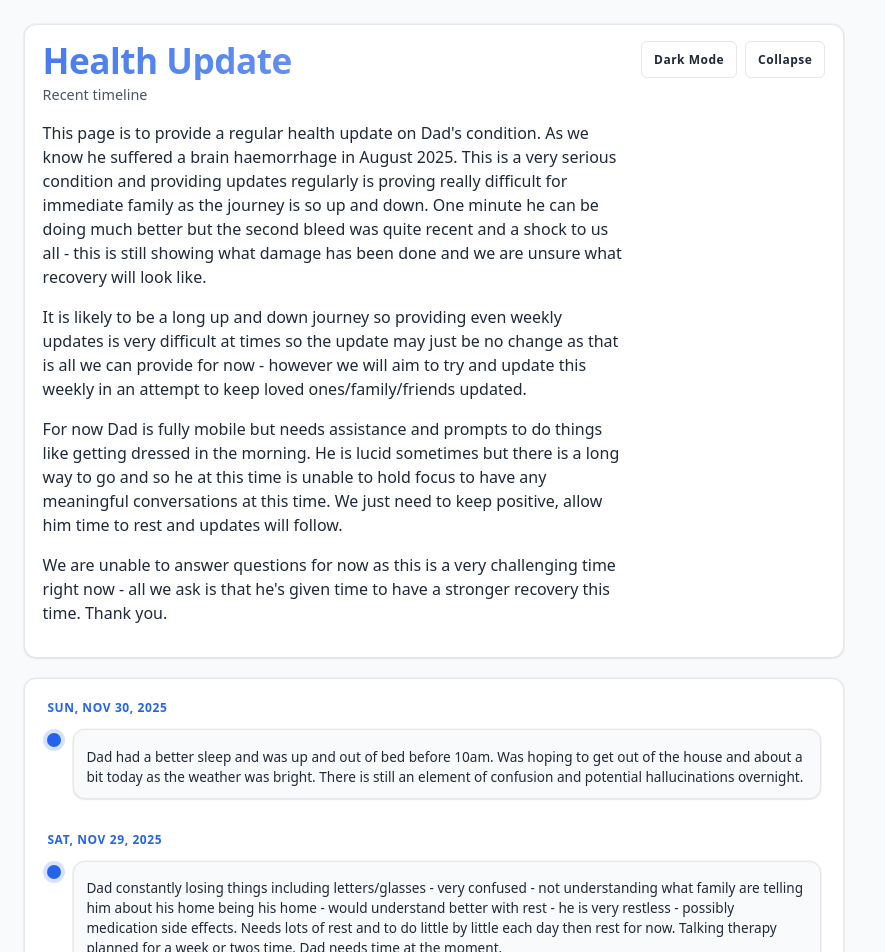
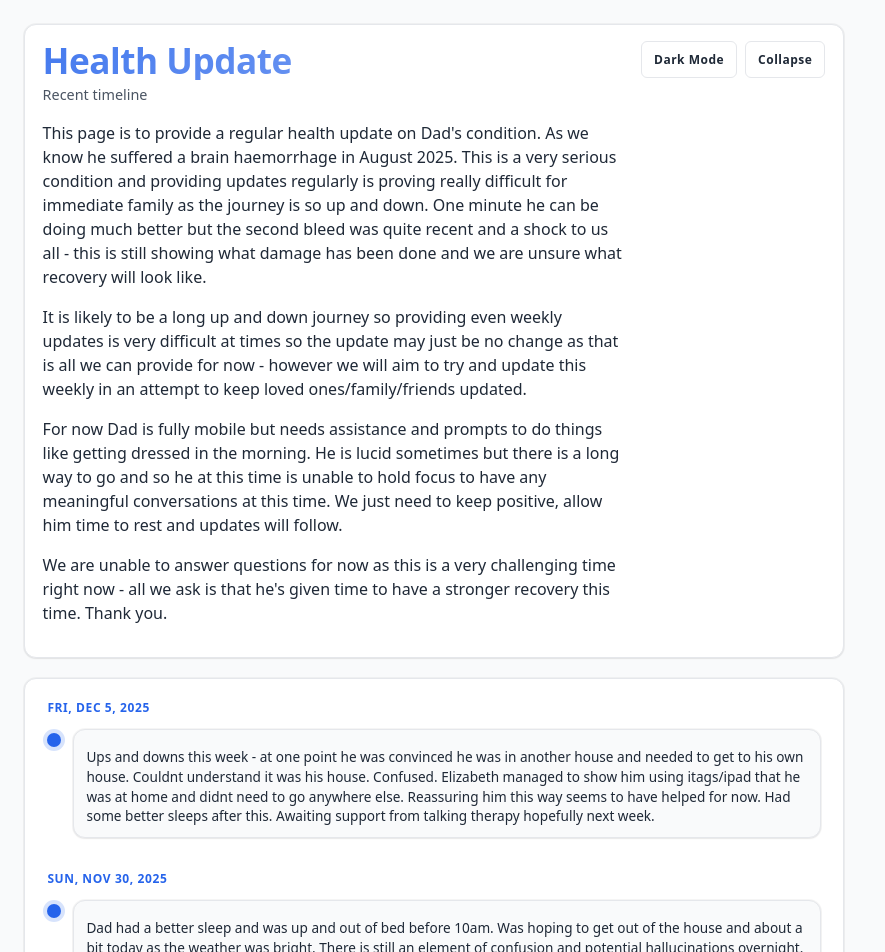
Before and after one commit to johnpwise/al-update-app, a React (Vite) app: page / in a window 1280 px wide. Shown: the top 952 px of the page, without its empty margins (0-885 px from the left). Built offline with nearby package versions, Linux system fonts and the light colour scheme.

Commit message:
update for 5/12/2025

```diff
--- a/src/App.tsx
+++ b/src/App.tsx
@@ -7,6 +7,7 @@ function App() {
   // Timeline entries (newest first by date/time when rendered)
     const entries: Entry[] = [
 
+      { id: 20, date: '2025-12-05', text: 'Ups and downs this week - at one point he was convinced he was in another house and needed to get to his own house. Couldnt understand it was his house. Confused. Elizabeth managed to show him using itags/ipad that he was at home and didnt need to go anywhere else. Reassuring him this way seems to have helped for now. Had some better sleeps after this. Awaiting support from talking therapy hopefully next week.' },
       { id: 19, date: '2025-11-30', text: 'Dad had a better sleep and was up and out of bed before 10am. Was hoping to get out of the house and about a bit today as the weather was bright. There is still an element of confusion and potential hallucinations overnight.' },
       { id: 18, date: '2025-11-29', text: 'Dad constantly losing things including letters/glasses - very confused - not understanding what family are telling him about his home being his home - would understand better with rest - he is very restless - possibly medication side effects. Needs lots of rest and to do little by little each day then rest for now. Talking therapy planned for a week or twos time. Dad needs time at the moment.' },
       { id: 17, date: '2025-11-28', text: 'Dad convinced he is being moved out of his home - paranoid that family is selling it from under him - again the opposite is happening - reassuring him he is staying at home and we are stopping him from going in a care home.' },
```
